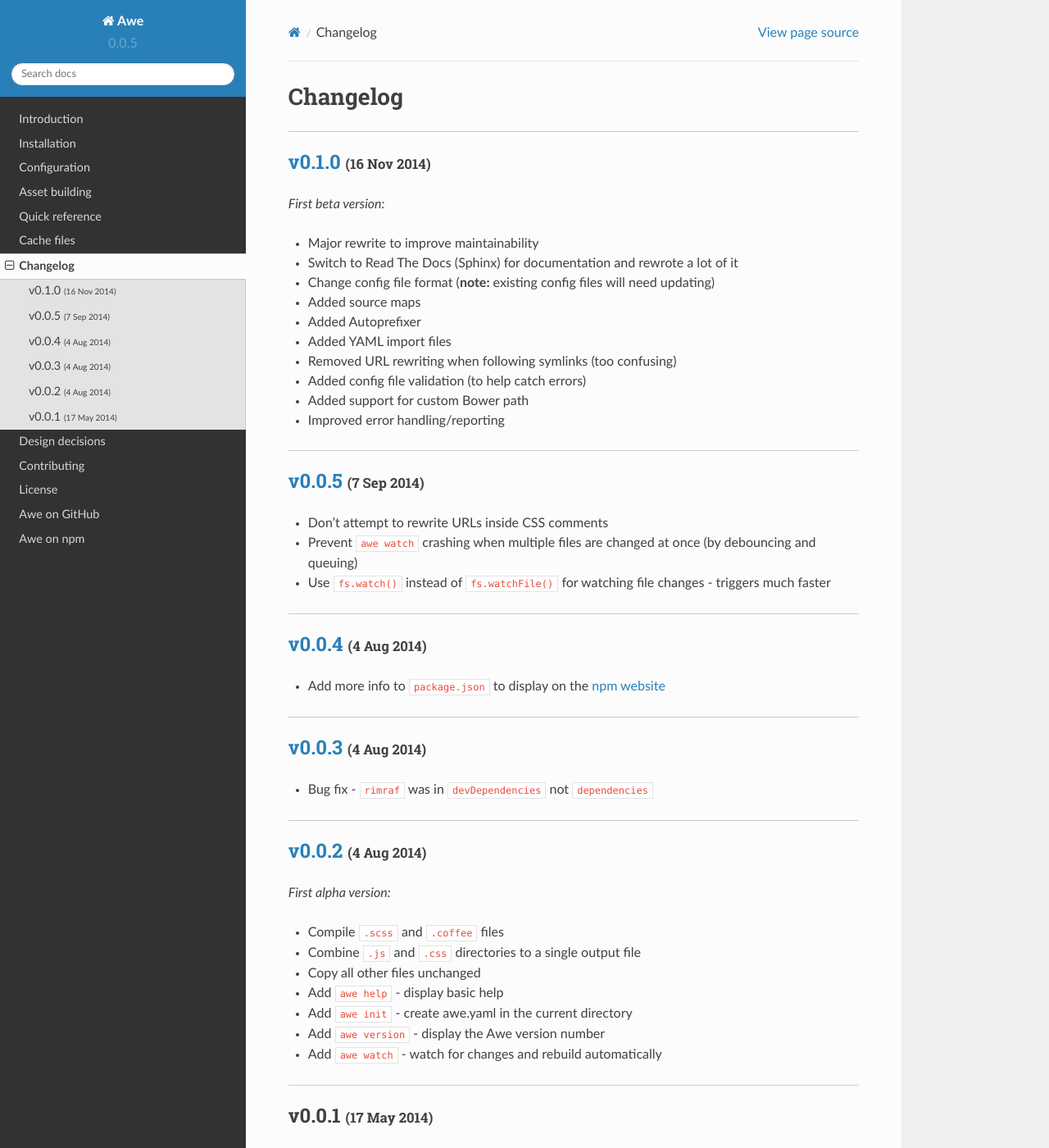
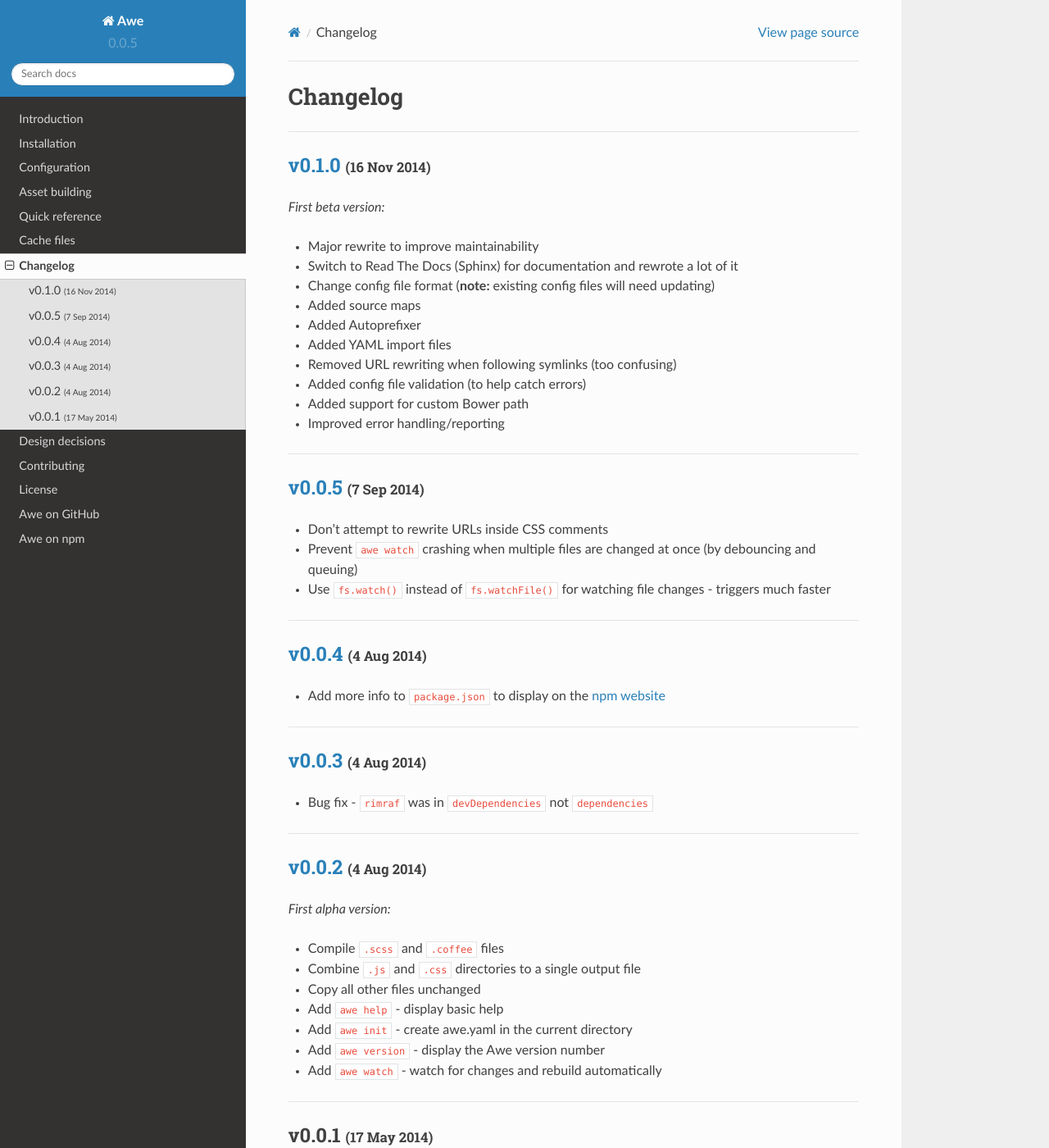
Before and after one commit to alberon/awe, a Sphinx documentation site: the page built from docs/changelog.rst, in a window 1280 px wide and 1400 px high. Shown: the whole window at 82% size. Built offline with Sphinx 7.4.7 and the Read the Docs theme 2.0.0, drawn with Linux system fonts in a browser that asks for light colours.

Commit message:
Update CSS to match later version of the RTD theme (not in PyPI yet)

```diff
--- a/docs/_static/custom.css
+++ b/docs/_static/custom.css
@@ -1,7 +1,7 @@
 /* Make sections stand out more */
 h2 {
-    border-top: 1px solid #ccc;
-    padding-top: 20px;
+    border-top: 1px solid #e1e4e5;
+    padding-top: 24px;
 }
 
 h1 + .section > h2:first-child {
```
